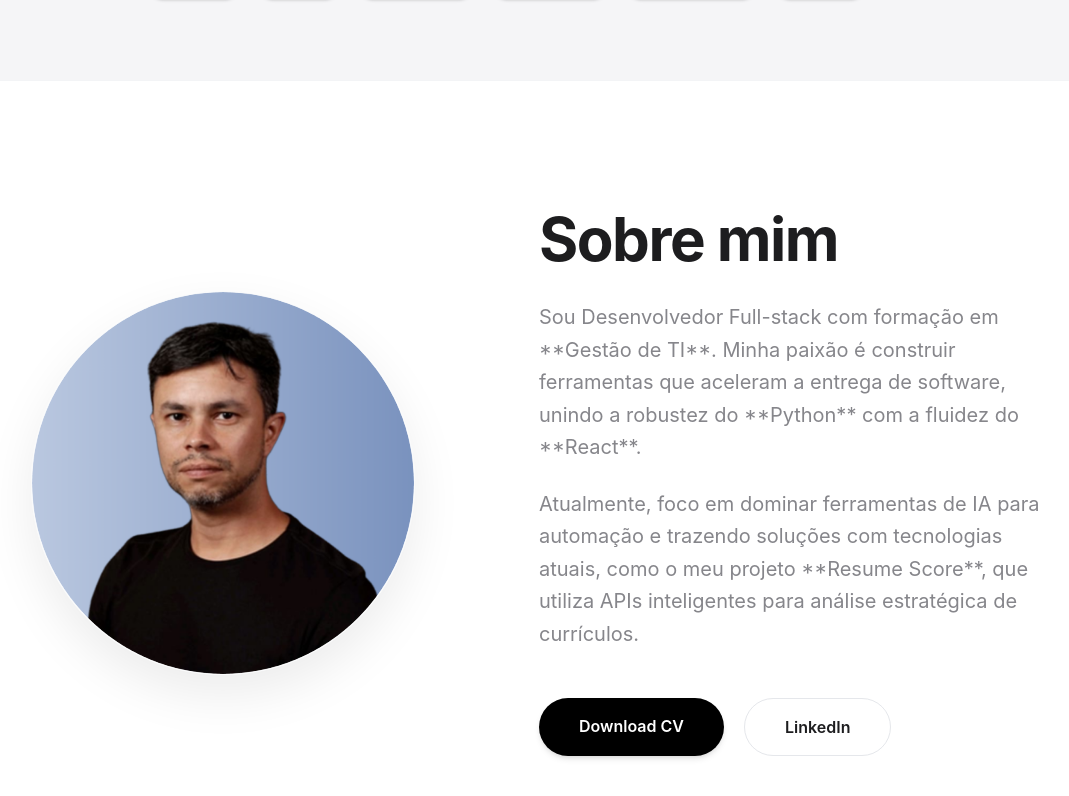
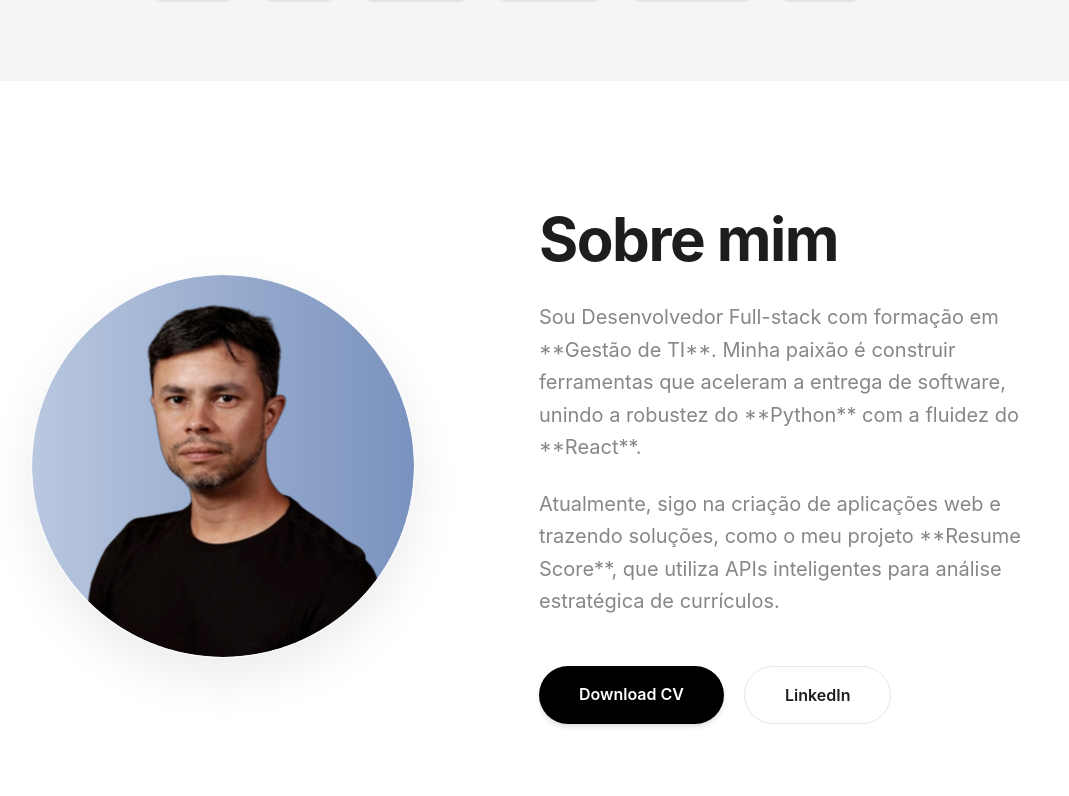
Before and after one commit to avfoto81/meu-portfolio, a Next.js app: page / in a window 1280 px wide. Shown: the part 366-1162 px from the top of the page, without its empty margins (133-1202 px from the left). Built offline with nearby package versions, Linux system fonts and the light colour scheme.

Commit message:
Atualizando Sobre: texto

```diff
--- a/app/page.tsx
+++ b/app/page.tsx
@@ -90,7 +90,7 @@ export default function Home() {
                     Sou Desenvolvedor Full-stack com formação em **Gestão de TI**. Minha paixão é construir ferramentas que aceleram a entrega de software, unindo a robustez do **Python** com a fluidez do **React**.
                   </p>
                   <p>
-                    Atualmente, foco em dominar ferramentas de IA para automação e trazendo soluções com tecnologias atuais, como o meu projeto **Resume Score**, que utiliza APIs inteligentes para análise estratégica de currículos.
+                    Atualmente, sigo na criação de aplicações web e trazendo soluções, como o meu projeto **Resume Score**, que utiliza APIs inteligentes para análise estratégica de currículos.
                   </p>
                 </div>
 
```
